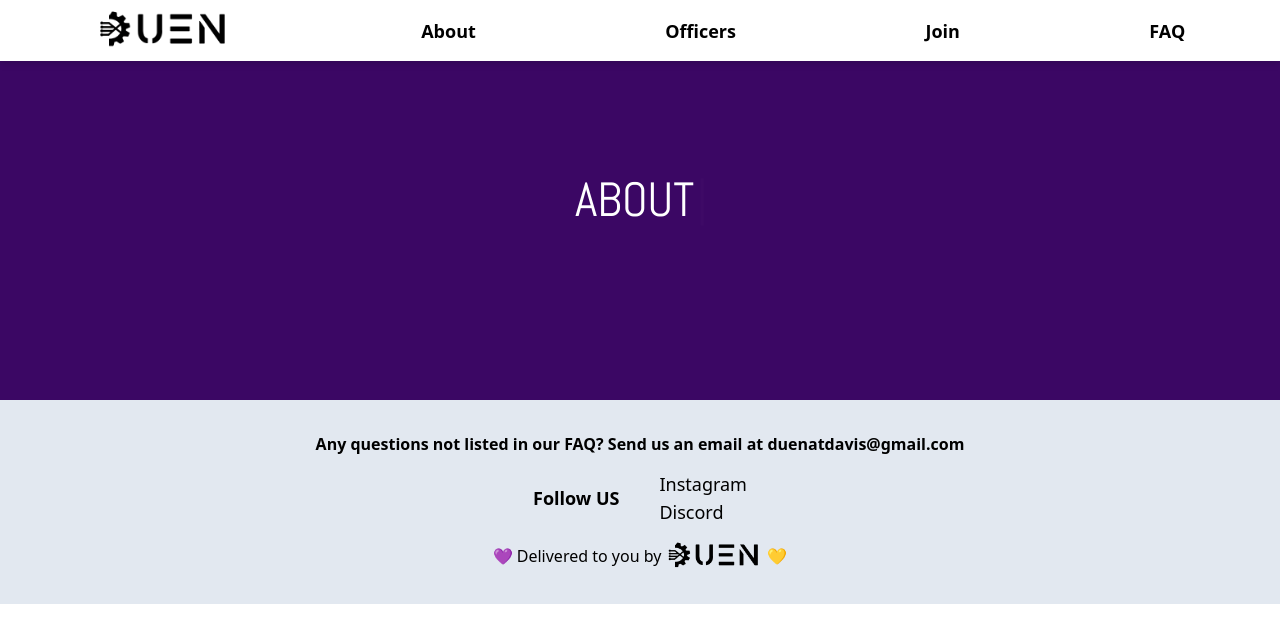
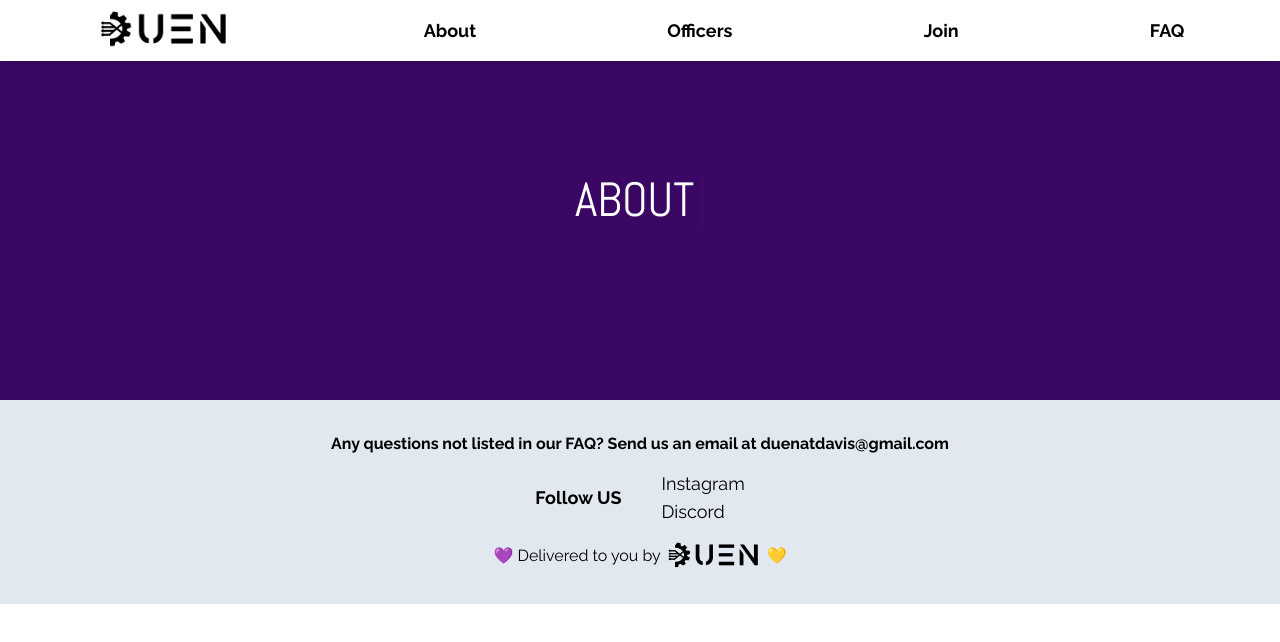
Before and after one commit to timnka/duen, a Next.js app: page /about in a window 1280 px wide. Shown: the top 642 px of the page. Built offline with nearby package versions, Linux system fonts and the light colour scheme.

Commit message:
font opt; made default font raleway, and can use font-abel wherever necessary

```diff
--- a/src/app/layout.tsx
+++ b/src/app/layout.tsx
@@ -29,12 +29,14 @@ export default function RootLayout({
 }) {
   return (
     <html lang="en">
-      <body className={`${abel.variable} ${raleway.variable}`}>
-        <div className="flex justify-center">
+      <body className={`${raleway.variable} ${abel.variable} `}>
+
+        <div className="font-raleway">
           <NavBar></NavBar>
+          {children}
+          <Footer />
         </div>
-        {children}
-        <Footer />
+
       </body>
     </html>
   )
--- a/src/app/page.tsx
+++ b/src/app/page.tsx
@@ -4,18 +4,10 @@ import {Typewriter} from './components/csc'
 import { Abel } from 'next/font/google'
 import suye from './photos/suye showercap.jpg'
 
-export const abel = Abel({
-  weight: ['400'],
-  subsets: ['latin'],
-  display: 'swap',
-  variable: '--font-abel',
-})
-
-
 export default function Home() {
 
   return (
-    <>
+    <div className="font-raleway">
       {/* Grad cover photo and typewriter. */}
       <div className="w-full h-screen bg-cover bg-top bg-[url('./photos/grads1.jpg')] flex items-center text-amber-400 text-6xl font-bold">
         <div className="w-6/12 flex justify-end">
@@ -77,7 +69,7 @@ export default function Home() {
         {/* Message from Our President */}
         <div className="w-full h-min text-5xl flex flex-col justify-center items-center bg-slate-100 pb-20">
           {/* Title */}
-          <p className={`${abel.className}`}>Message from our President...</p>
+          <p className="font-abel">Message from our President...</p>
 
           {/* photo and message */}
           <div className="flex w-full pt-20 flex justify-center">
@@ -100,6 +92,6 @@ export default function Home() {
           </div>
         </div>
       </div>
-    </>
+    </div>
   )
 }
```
